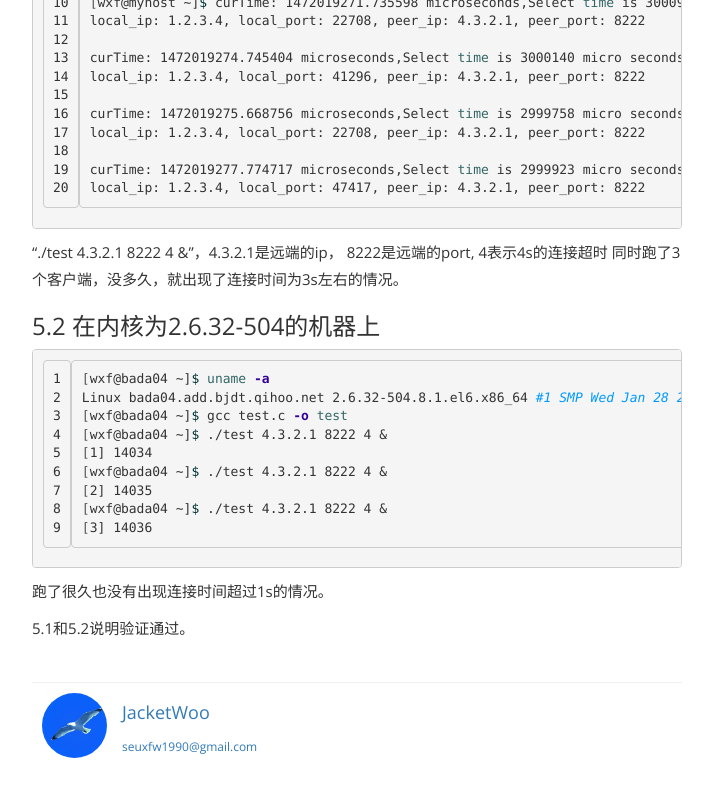
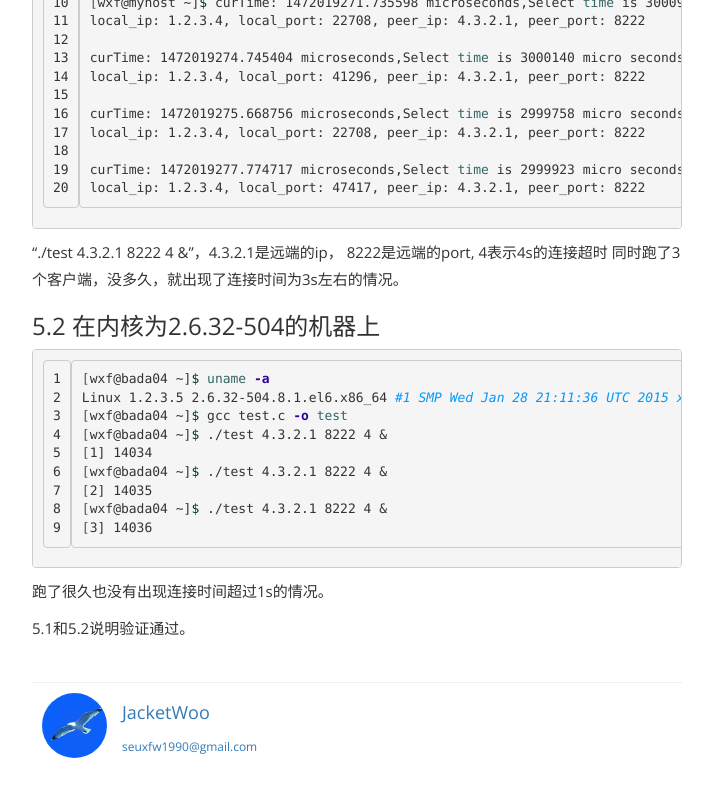
Before and after one commit to JacketWoo/JacketWoo.github.io, a Jekyll site: the page built from _posts/2016-08-28-一次由linux_2.6.32版本内核引起的客户端超时问题总结.md, in a window 1280 px wide and 900 px high, scrolled down 5336 px, cut to the strip 0-796 px from the top of the window. Shown: the whole strip, without its empty margins (283-996 px from the left). Built offline with Jekyll 4.4.1, drawn with Linux system fonts in a browser that asks for light colours.

Commit message:
Update 2016-08-28-一次由linux_2.6.32版本内核引起的客户端超时问题总结.md

````diff
--- a/_posts/2016-08-28-一次由linux_2.6.32版本内核引起的客户端超时问题总结.md
+++ b/_posts/2016-08-28-一次由linux_2.6.32版本内核引起的客户端超时问题总结.md
@@ -234,7 +234,7 @@ local_ip: 1.2.3.4, local_port: 47417, peer_ip: 4.3.2.1, peer_port: 8222
 
 ```shell
 [wxf@bada04 ~]$ uname -a
-Linux bada04.add.bjdt.qihoo.net 2.6.32-504.8.1.el6.x86_64 #1 SMP Wed Jan 28 21:11:36 UTC 2015 x86_64 x86_64 x86_64 GNU/Linux
+Linux 1.2.3.5 2.6.32-504.8.1.el6.x86_64 #1 SMP Wed Jan 28 21:11:36 UTC 2015 x86_64 x86_64 x86_64 GNU/Linux
 [wxf@bada04 ~]$ gcc test.c -o test
 [wxf@bada04 ~]$ ./test 4.3.2.1 8222 4 &
 [1] 14034
````
